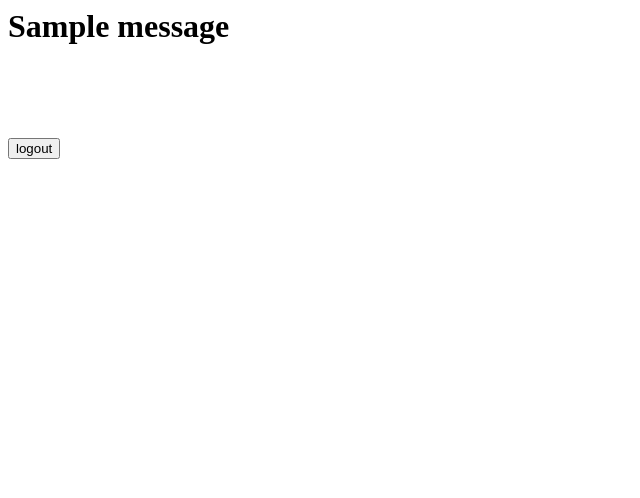
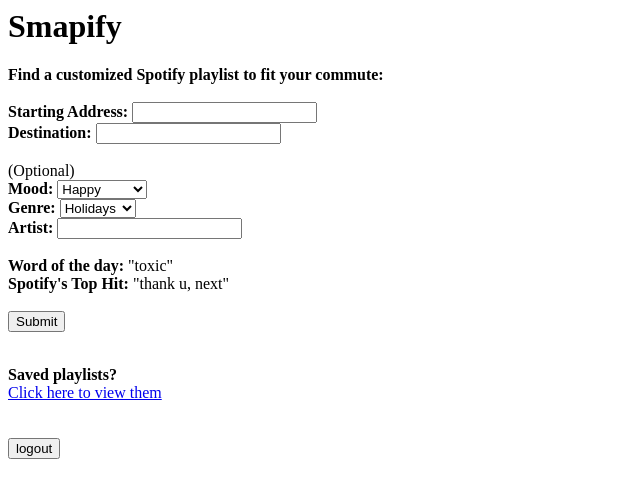
Before and after one commit to ccai1/mangosteens, a Flask app: page / in a window 1280 px wide. Shown: the top 498 px of the page, without its empty margins (0-640 px from the left). Run offline with Flask 2, Linux system fonts and the light colour scheme; a user stored in the database is signed in; tables that the repository leaves empty hold one stand-in row (values such as "Sample post"); one stand-in notice (Sample message) is shown.

Commit message:
welcome.html

```diff
--- a/app.py
+++ b/app.py
@@ -36,9 +36,9 @@ def login():
             session['user'] = username
             return redirect(url_for('home'))
         else:
-            flash("password wrong")
+            flash("Wrong password")
             return render_template('home.html')
-    flash("username wrong")
+    flash("Wrong username")
     return redirect(url_for('home'))
 
 @app.route('/register', methods=['POST', 'GET'])
@@ -52,11 +52,11 @@ def register():
                 # db_edit.insert('users', [username, sha256_crypt.encrypt(password), ""])
                 db_edit.insert('users', [username, '', sha256_crypt.encrypt(password)])
                 '''insert username and password into database'''
-                flash("registration complete, please re-enter your login info");
+                flash("Registration complete! Please re-enter your login info");
             else:
-                flash('passwords do not match')
+                flash('Passwords do not match')
     else:
-        flash("pick a username without apostrophes")
+        flash("Pick a username without apostrophes")
     return redirect(url_for('home'))
 
 @app.route('/logout')
--- a/devlog.txt
+++ b/devlog.txt
@@ -55,3 +55,7 @@ cathyC -- 2018-11-27 12:31
 -Fixed bugs on login/register page
 -Register now works
 ==============================================================
+cathyC -- 2018-11-29 12:26
+--------------------------------------------------------------
+-Finished the landing page after login
+==============================================================
--- a/templates/welcome.html
+++ b/templates/welcome.html
@@ -1,11 +1,53 @@
 <!DOCTYPE = html>
 <html>
-	{%block title%}<title>Welcome</title>{%endblock title%}
-	{%set msgs = get_flashed_messages()%}
-		{%for each in msgs %}
-		<h1>{{each}}</h1>
-		<br>
-	{%endfor%}
+	{%block title%}
+		<title>Welcome</title>
+	{%endblock title%}
+
+	{%block head%}
+		<head><h1>Smapify</h1></head>
+	{%endblock head%}
+
+	<b>Find a customized Spotify playlist to fit your commute:</b><br><br>
+
+	<form action="/customize.py">
+	  <b>Starting Address:</b>
+			<input type="text" name="start">
+	  <br>
+	  <b>Destination:</b>
+	  	<input type="text" name="destination">
+	  <br><br>
+
+		(Optional)<br>
+		<b>Mood:</b>
+		<select>
+		  <option value="happy">Happy</option>
+		  <option value="calm">Calm</option>
+		  <option value="energetic">Energetic</option>
+		  <option value="depressing">Depressing</option>
+		</select><br>
+
+		<b>Genre:</b>
+		<select>
+			<option value="holidays">Holidays</option>
+			<option value="pop">Pop</option>
+			<option value="country">Country</option>
+			<option value="classical">Classical</option>
+			<option value="dance">Dance</option>
+		</select><br>
+
+		<b>Artist:</b>
+			<input type="text" name="artist">
+		<br><br>
+
+		<b>Word of the day:</b> "toxic"<br>
+		<b>Spotify's Top Hit:</b> "thank u, next"<br><br>
+
+		<input type="submit" value="Submit"><br><br>
+	</form>
+
+	<b> Saved playlists? </b><br>
+	<a href="/view_playlists">Click here to view them</a>
 
 	{%block login%}
 		<br><br><br><a href = '/logout'><input type = "button" value="logout"></input></a>
```
Also changed, not shown: templates/home.html (+6 -7 lines), smapify.db.
